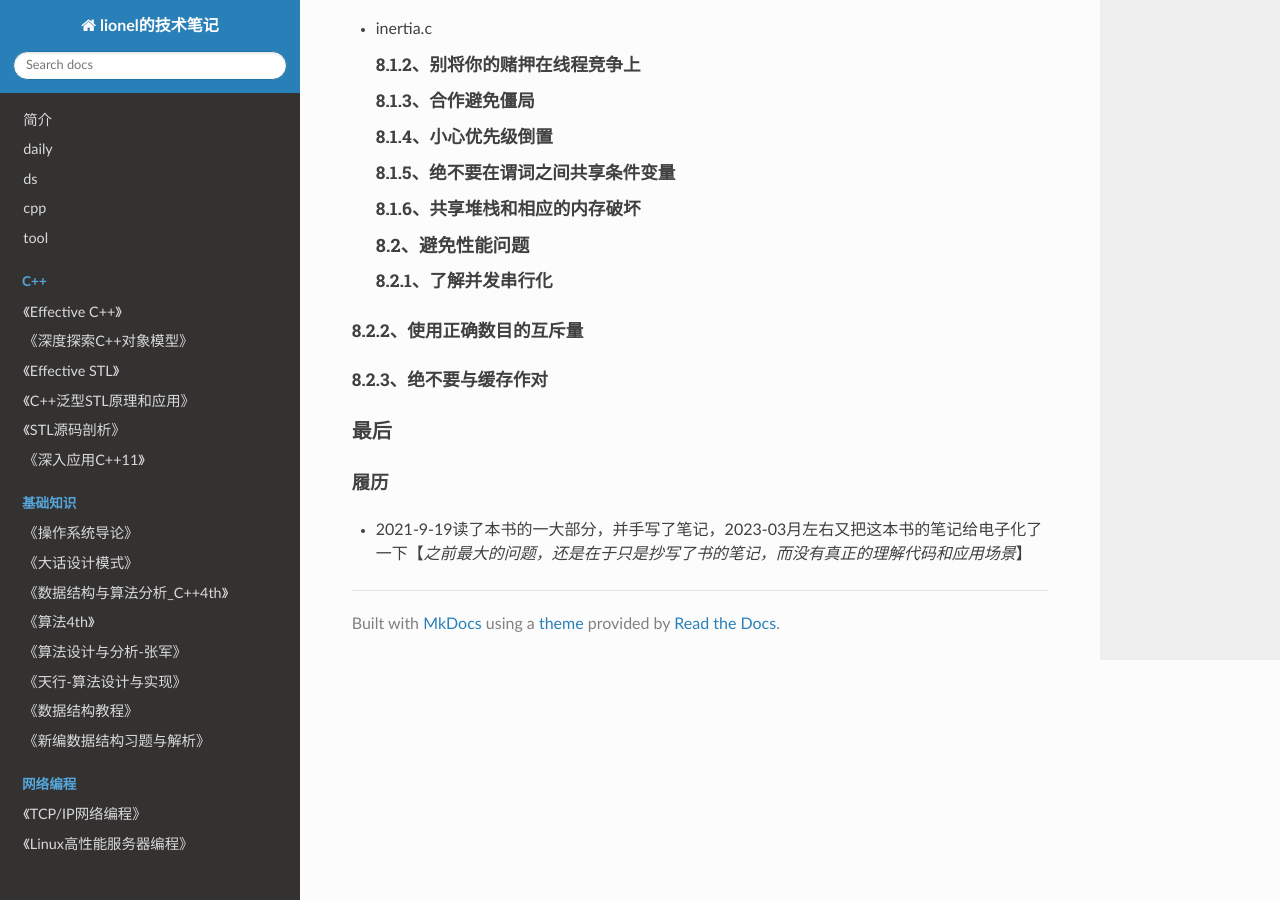
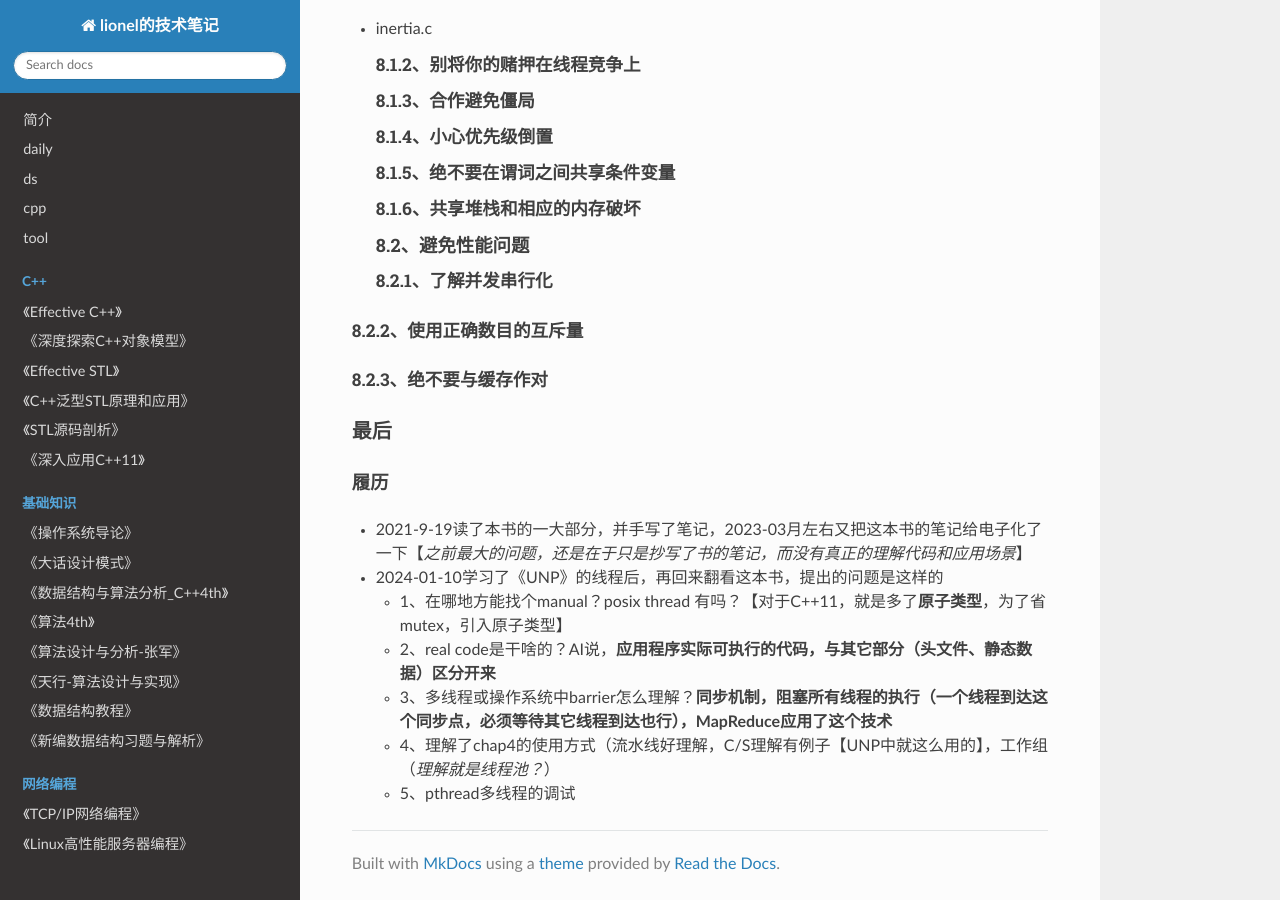
Before and after one commit to wolflion/booknotes, an MkDocs documentation site: the page built from docs/16unix-linux/POSIX多线程程序设计.md, in a window 1280 px wide and 900 px high, scrolled down 13661 px. Built offline with MkDocs 1.6.1, drawn with Linux system fonts in a browser that asks for light colours; nearby versions of some CDN libraries.

Commit message:
Update POSIX多线程程序设计.md

```diff
--- a/docs/16unix-linux/POSIX多线程程序设计.md
+++ b/docs/16unix-linux/POSIX多线程程序设计.md
@@ -515,3 +515,9 @@ int main(int argc, char *argv[]){
 #### 履历
 
 + 2021-9-19读了本书的一大部分，并手写了笔记，2023-03月左右又把这本书的笔记给电子化了一下【*之前最大的问题，还是在于只是抄写了书的笔记，而没有真正的理解代码和应用场景*】
++ 2024-01-10学习了《UNP》的线程后，再回来翻看这本书，提出的问题是这样的
+  + 1、在哪地方能找个manual？posix thread 有吗？【对于C++11，就是多了**原子类型**，为了省mutex，引入原子类型】
+  + 2、real code是干啥的？AI说，**应用程序实际可执行的代码，与其它部分（头文件、静态数据）区分开来**
+  + 3、多线程或操作系统中barrier怎么理解？**同步机制，阻塞所有线程的执行（一个线程到达这个同步点，必须等待其它线程到达也行），MapReduce应用了这个技术**
+  + 4、理解了chap4的使用方式（流水线好理解，C/S理解有例子【UNP中就这么用的】，工作组（*理解就是线程池？*）
+  + 5、pthread多线程的调试
```
